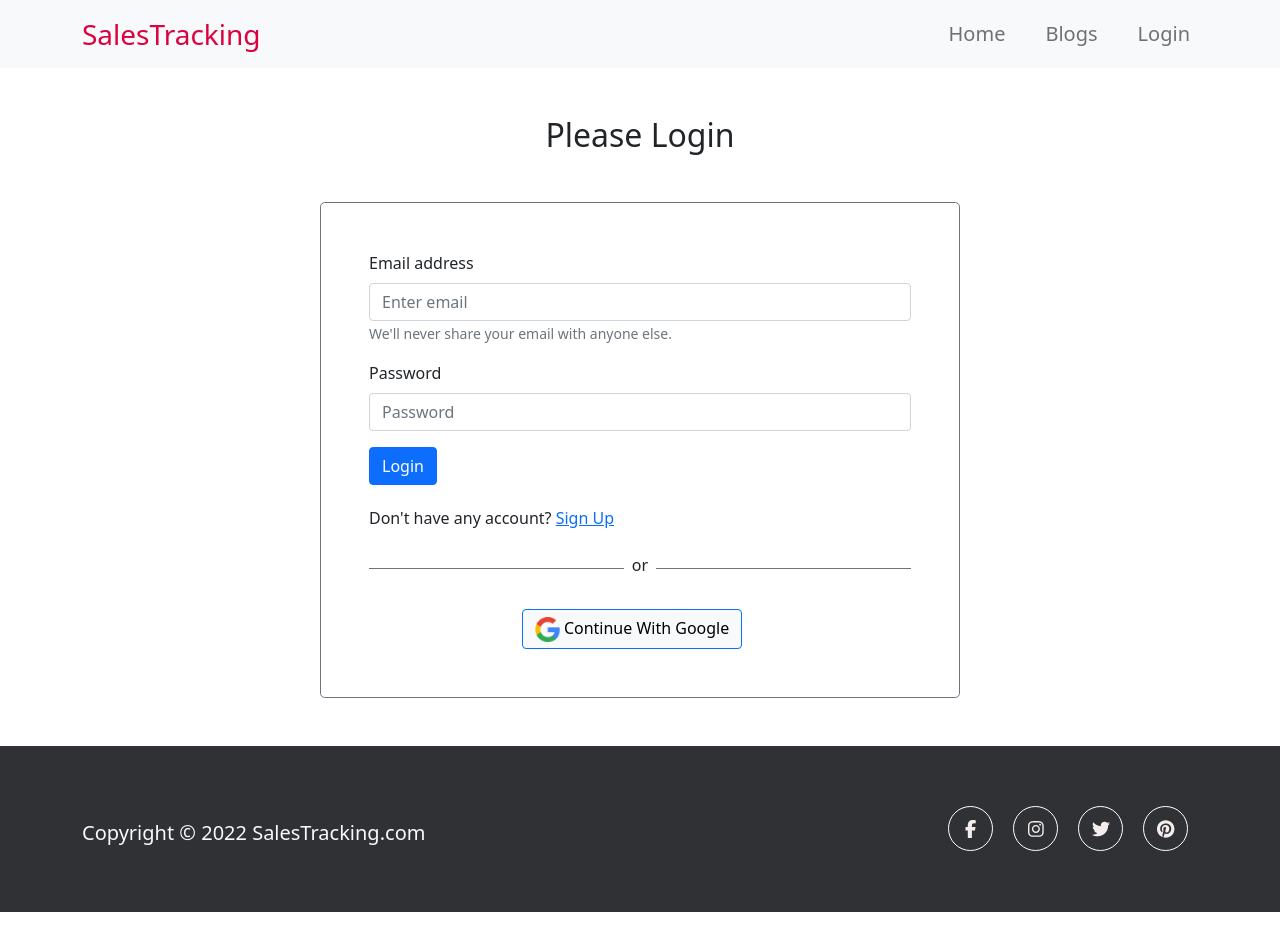
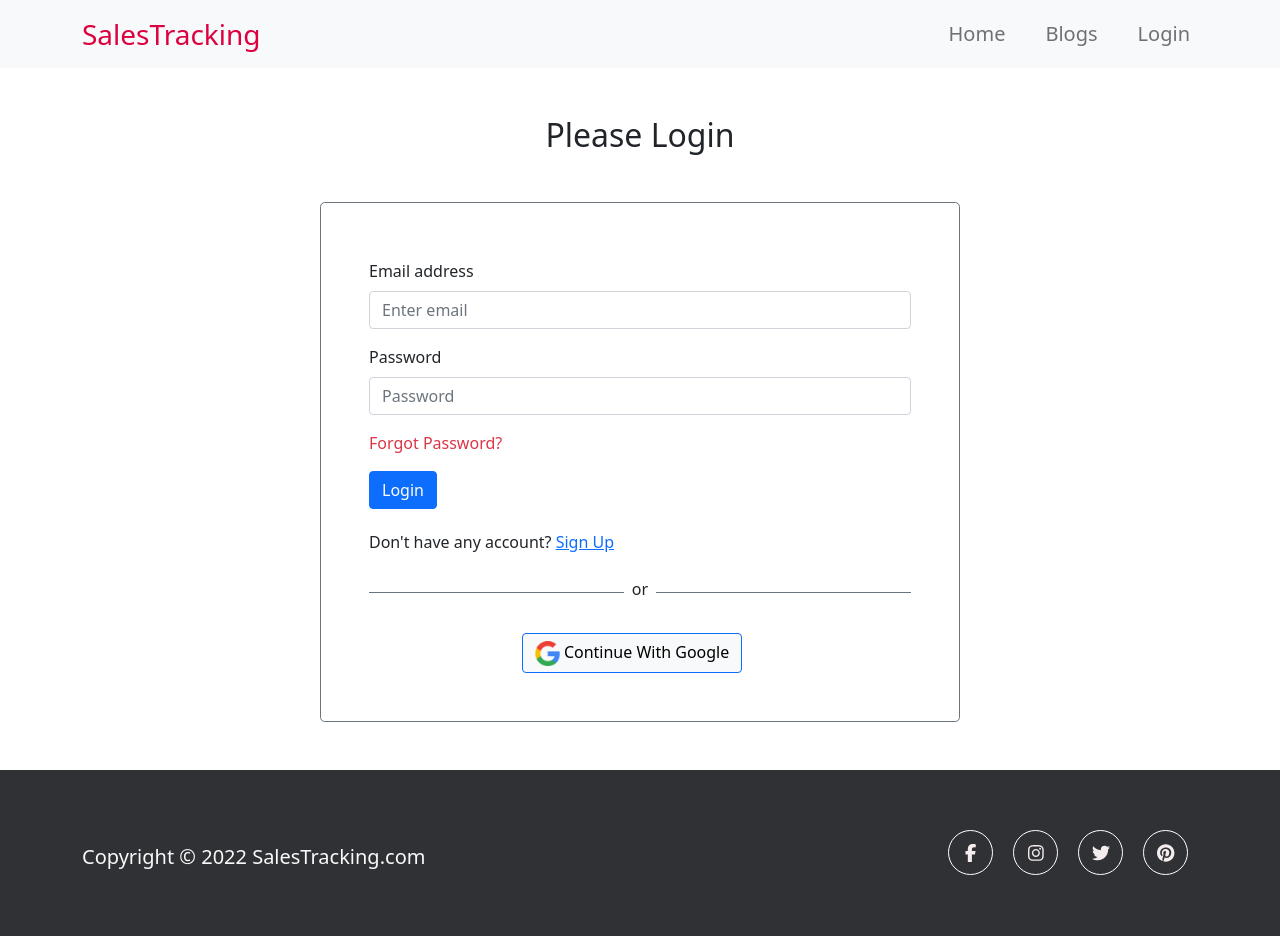
Before and after one commit to neel123go/sales-traking-client, a React (Create React App) app: page /login in a window 1280 px wide. Before the commit the page ends 912 px from the top, so only its background shows below. Built offline with nearby package versions, Linux system fonts and the light colour scheme; no server answers.

Commit message:
login email password authentication & reset password functionality added

```diff
--- a/package.json
+++ b/package.json
@@ -15,6 +15,7 @@
     "react-bootstrap": "^2.3.1",
     "react-dom": "^18.1.0",
     "react-firebase-hooks": "^5.0.3",
+    "react-hot-toast": "^2.2.0",
     "react-router-dom": "^6.3.0",
     "react-scripts": "5.0.1",
     "web-vitals": "^2.1.4"
--- a/src/App.js
+++ b/src/App.js
@@ -7,6 +7,7 @@ import Login from './Components/Pages/LoginRegister/Login/Login';
 import SignUp from './Components/Pages/LoginRegister/SignUp/SignUp';
 import Footer from './Components/Pages/Shared/Footer/Footer';
 import Blogs from './Components/Pages/Blogs/Blogs';
+import { Toaster } from 'react-hot-toast';
 
 function App() {
   return (
@@ -20,6 +21,7 @@ function App() {
         <Route path='/signup' element={<SignUp></SignUp>}></Route>
       </Routes>
       <Footer></Footer>
+      <Toaster></Toaster>
     </div>
   );
 }
--- a/src/Components/Pages/LoginRegister/Login/Login.js
+++ b/src/Components/Pages/LoginRegister/Login/Login.js
@@ -1,26 +1,89 @@
-import React from 'react';
+import React, { useEffect, useRef, useState } from 'react';
 import { Button, Form } from 'react-bootstrap';
-import { Link } from 'react-router-dom';
+import { useSendPasswordResetEmail, useSignInWithEmailAndPassword } from 'react-firebase-hooks/auth';
+import toast from 'react-hot-toast';
+import { Link, useNavigate } from 'react-router-dom';
+import auth from '../../../../Firebase.init';
+import Loading from '../../Shared/Loading/Loading';
 import SocialLogin from '../SocialLogin/SocialLogin';
 
 const Login = () => {
+    const [signInWithEmailAndPassword, user, loading, hookError,] = useSignInWithEmailAndPassword(auth);
+    const [sendPasswordResetEmail, sending, resetError] = useSendPasswordResetEmail(auth);
+    const [error, setError] = useState('');
+    const emailRef = useRef('');
+    const passwordRef = useRef('');
+    const navigate = useNavigate();
+    let errorMessageElement;
+
+    const handleLogin = (e) => {
+        e.preventDefault();
+        const email = emailRef.current.value;
+        const password = passwordRef.current.value;
+
+        if (email === '' || password === '') {
+            setError('Field must not be empty');
+        } else if (!/\S+@\S+\.\S+/.test(email)) {
+            setError('');
+            setError('Invalid email. Please provide a valid email');
+        } else if (password.length < 8) {
+            setError('');
+            setError('Your password must be at least 8 characters or longer');
+        } else {
+            setError('');
+            signInWithEmailAndPassword(email, password);
+        }
+    }
+
+    // Navigate User
+    useEffect(() => {
+        if (user) {
+            navigate('/');
+        };
+    }, [user]);
+
+    // Handle Loading
+    if (loading || sending) {
+        return <Loading></Loading>
+    }
+
+    // Handle Error
+    if (hookError || resetError) {
+        errorMessageElement = <div className='text-center text-danger'>
+            <h5>{hookError?.message} {resetError?.message}</h5>
+        </div>
+    }
+
+    // function for reset password
+    const handleResetPassword = async () => {
+        const email = emailRef.current.value;
+        if (email) {
+            await sendPasswordResetEmail(email);
+            toast.success('Email sent');
+        } else {
+            toast.error('Please enter your email');
+        }
+    }
+
     return (
         <div>
             <h2 className='my-5'>Please Login</h2>
             <div className='w-50 mx-auto border border-secondary rounded-3 p-5 mt-5 text-start'>
-                <Form>
+                <Form onSubmit={handleLogin}>
+                    {errorMessageElement}
+                    <div className='text-center text-danger'>
+                        <h5>{error}</h5>
+                    </div>
                     <Form.Group className="mb-3">
                         <Form.Label>Email address</Form.Label>
-                        <Form.Control autoComplete='off' name="email" type="email" placeholder="Enter email" />
-                        <Form.Text className="text-muted">
-                            We'll never share your email with anyone else.
-                        </Form.Text>
+                        <Form.Control ref={emailRef} autoComplete='off' type="text" placeholder="Enter email" />
                     </Form.Group>
 
                     <Form.Group className="mb-3">
                         <Form.Label>Password</Form.Label>
-                        <Form.Control autoComplete='off' name="password" type="password" placeholder="Password" />
+                        <Form.Control ref={passwordRef} autoComplete='off' type="password" placeholder="Password" />
                     </Form.Group>
+                    <p onClick={handleResetPassword} className='text-danger mb-3' style={{ cursor: 'pointer' }}>Forgot Password?</p>
                     <Button variant="primary" type="submit">Login</Button>
                     <h6 className='mt-4'>Don't have any account? <Link to='/signup'>Sign Up</Link></h6>
                 </Form>
--- a/src/Components/Pages/LoginRegister/SignUp/SignUp.js
+++ b/src/Components/Pages/LoginRegister/SignUp/SignUp.js
@@ -51,7 +51,7 @@ const SignUp = () => {
     // Handle Error
     if (hookError || updateProfileError) {
         errorMessageElement = <div className='text-center text-danger'>
-            <h5>this is error{hookError?.message} {updateProfileError?.message}</h5>
+            <h5>{hookError?.message} {updateProfileError?.message}</h5>
         </div>
     }
 
@@ -60,7 +60,10 @@ const SignUp = () => {
             <h2 className='my-5'>Create an account</h2>
             <div className='w-50 mx-auto border border-secondary rounded-3 p-5 mt-5 text-start'>
                 <Form onSubmit={handleSignUp}>
-                    {error} {errorMessageElement}
+                    {errorMessageElement}
+                    <div className='text-center text-danger'>
+                        <h5>{error}</h5>
+                    </div>
                     <Form.Group className="mb-3">
                         <Form.Label>Name</Form.Label>
                         <Form.Control autoComplete='off' name="name" type="name" placeholder="Enter name" />
--- a/src/Components/Pages/Shared/Header/Header.js
+++ b/src/Components/Pages/Shared/Header/Header.js
@@ -20,7 +20,7 @@ const Header = () => {
                             <Nav.Link as={Link} className="fs-5" to="/home">Home</Nav.Link>
                             <Nav.Link as={Link} className="fs-5 mx-4" to="/blogs">Blogs</Nav.Link>
                             {
-                                user ? <button onClick={() => signOut(auth)} className='btn btn-danger'>Log Out</button> :
+                                user ? <button onClick={() => signOut(auth)} className='px-4 btn btn-danger'>Log Out</button> :
                                     <Nav.Link as={Link} className="fs-5" to="/login">Login</Nav.Link>}
                         </Nav>
                     </Navbar.Collapse>
```
Also changed, not shown: 1 other file (tests, documents, lock files or other folders).
